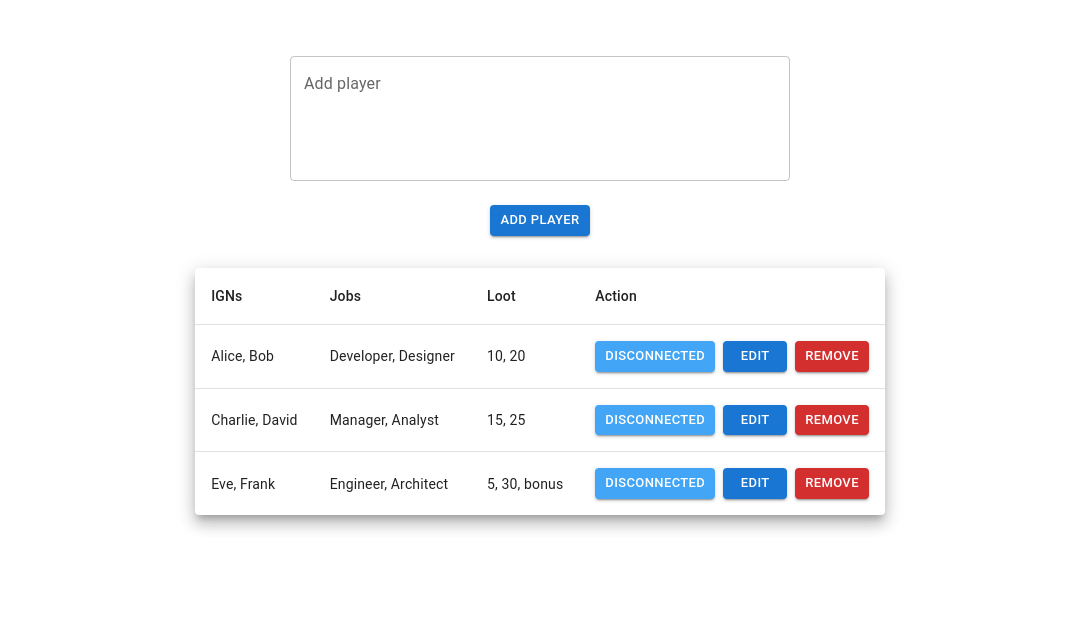
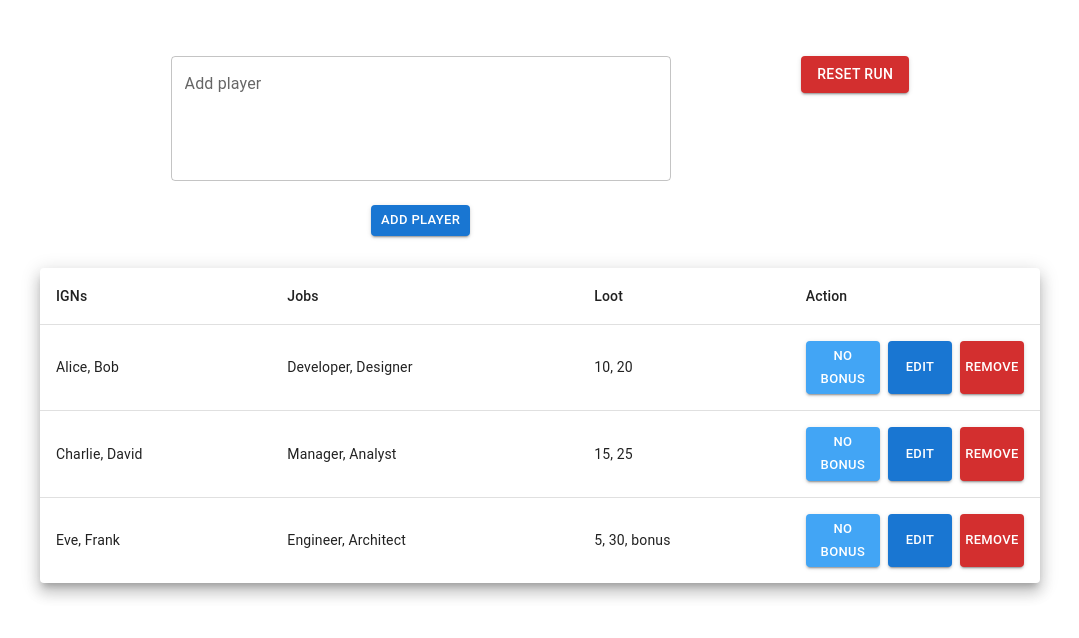
Before and after one commit to BoredX/vl-organizer, a React (Create React App) app: page / in a window 1280 px wide. Shown: the top 638 px of the page, without its empty margins (100-1179 px from the left). Built offline with nearby package versions, Linux system fonts and the light colour scheme.

Commit message:
UI for Roster and Reset button

```diff
--- a/src/App.js
+++ b/src/App.js
@@ -1,4 +1,4 @@
-import { Box, Stack } from '@mui/material';
+import { Box, Stack, Button } from '@mui/material';
 import './index.css';
 import PlayerForm from './components/PlayerForm';
 import Roster from './components/Roster';
@@ -13,7 +13,21 @@ function App() {
       // bgcolor="green"
     >
       <Stack spacing={4}>
-        <PlayerForm />
+        <Box
+          display="flex"
+          justifyContent="space-evenly"
+          // bgcolor="blue"
+        >
+          <Box // bgcolor="red"
+          >
+            <PlayerForm />
+          </Box>
+          <Box>
+            <Button variant="contained" color="error">
+              Reset Run
+            </Button>
+          </Box>
+        </Box>
         <Roster />
       </Stack>
     </Box>
--- a/src/components/PlayerForm.js
+++ b/src/components/PlayerForm.js
@@ -9,7 +9,7 @@ const PlayerForm = () => (
       label="Add player"
       placeholder="ign1 / ign2 ign3
 job1, job2 | job 3
-bonus | belt | coin+parchment | parchment+belt | set
+bonus | belt
 "
     />
     <Button variant="contained" size="small">
--- a/src/components/Roster.js
+++ b/src/components/Roster.js
@@ -11,7 +11,7 @@ import {
 } from '@mui/material';
 
 const Roster = () => (
-  <TableContainer component={Paper} elevation={10}>
+  <TableContainer component={Paper} elevation={10} style={{ minWidth: 1000 }}>
     <Table>
       <TableHead>
         <TableRow>
@@ -37,7 +37,7 @@ const Roster = () => (
                   size="small"
                   sx={{ bgcolor: 'primary.light' }}
                 >
-                  Disconnected
+                  No Bonus
                 </Button>
                 <Button variant="contained" size="small">
                   Edit
```
